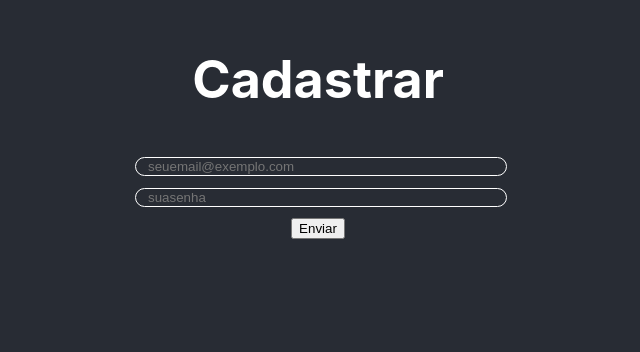
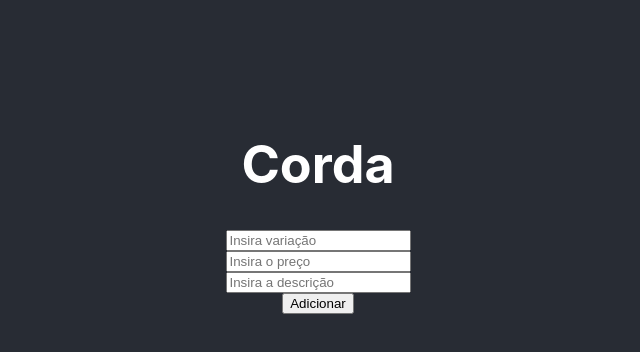
Before and after one commit to gabrielmadeira/7guitars, a React (Create React App) app in the folder frontend/: page / in a window 1280 px wide. Shown: the part 194-546 px from the top of the page, without its empty margins (322-962 px from the left). Built offline with nearby package versions, Linux system fonts and the light colour scheme.

Commit message:
Feat: admin page + redesign login e cadastro

```diff
--- a/frontend/src/App.css
+++ b/frontend/src/App.css
@@ -63,6 +63,23 @@
   color: white;
 }
 
+.variacoes {
+  width: 50vw;
+  padding: 10px;
+  min-width: 600px;
+  justify-content: space-between;
+  border: 1px solid white;
+  border-radius: 15px;
+}
+
+.deleteButton {
+  background: transparent;
+  border: 1px solid white;
+}
+
+.aligncenter {
+  align-items: center;
+}
 @keyframes App-logo-spin {
   from {
     transform: rotate(0deg);
--- a/frontend/src/App.js
+++ b/frontend/src/App.js
@@ -2,13 +2,14 @@ import logo from './logo.svg';
 import Test from './Test';
 import Login from './components/login';
 import Register from './components/register';
+import Admin from './components/admin';
 import './App.css';
 
 function App() {
   return (
     <div className="App">
       <header className="App-header">
-        < Register />
+        < Admin />
       </header>
     </div>
   );
--- /dev/null
+++ b/frontend/src/components/admin.js
@@ -0,0 +1,130 @@
+import React from "react";
+import Variacoes from "./variacoes";
+
+import { Component } from "react";
+
+class Admin extends Component {
+  constructor(props) {
+    super(props);
+    this.state = {
+      id: 0,
+      value: "",
+      price: "",
+      description: "",
+      postArray: [],
+      sorted: false,
+    };
+
+    this.handleChange = this.handleChange.bind(this);
+    this.handlePriceChange = this.handlePriceChange.bind(this);
+    this.handleDescriptionChange = this.handleDescriptionChange.bind(this);
+    this.handleKeyPress = this.handleKeyPress.bind(this);
+    this.pushTodo = this.pushTodo.bind(this);
+    this.deletePost = this.deletePost.bind(this);
+  }
+
+  handleChange(e) {
+    this.setState({ value: e.target.value });
+  }
+
+  handlePriceChange(e) {
+    this.setState({ price: e.target.value });
+  }
+
+  handleDescriptionChange(e) {
+    this.setState({ description: e.target.value });
+  }
+
+
+  handleKeyPress(e) {
+    if (e.key === "Enter") {
+      this.pushTodo();
+    }
+  }
+
+  pushTodo() {
+    if (this.state.value) {
+      const post = {
+        id: this.state.id,
+        text: this.state.value,
+        price : this.state.price,
+        description : this.state.description,
+        done: false,
+      };
+
+      this.state.postArray.unshift(post);
+      this.setState({
+        list: this.state.list,
+        value: "",
+        price: "",
+        description: "",
+        id: this.state.id + 1,
+      });
+    }
+  }
+
+  deletePost(postId) {
+    this.setState({
+      postArray: this.state.postArray.filter((post) => post.id !== postId),
+    });
+  }
+
+  render() {
+    return (
+      <div className="main">
+        <h1> Corda </h1>
+        <div className="Center">
+          <input
+            onKeyPress={this.handleKeyPress}
+            value={this.state.value}
+            onChange={this.handleChange}
+            className="input"
+            type="text"
+            id="input"
+            placeholder="Insira variação "
+            autocomplete="off"
+          ></input>
+
+          <input
+            onKeyPress={this.handleKeyPress}
+            value={this.state.price}
+            onChange={this.handlePriceChange}
+            className="input"
+            type="text"
+            id="input"
+            placeholder="Insira o preço "
+            autocomplete="off"
+          ></input>
+          <input
+            onKeyPress={this.handleKeyPress}
+            value={this.state.description}
+            onChange={this.handleDescriptionChange}
+            className="input"
+            type="text"
+            id="input"
+            placeholder="Insira a descrição "
+            autocomplete="off"
+          ></input>
+
+
+          <button className="button addButton" onClick={this.pushTodo}>
+            Adicionar
+          </button>
+        </div>
+
+        <div className="todoContainer">
+          <Variacoes
+            changeDone={this.changeDone}
+            deletePost={this.deletePost}
+            postList={this.state.postArray}
+          />
+        </div>
+
+          { /*
+          */ }
+      </div>
+    );
+  }
+}
+
+export default Admin;
--- a/frontend/src/components/login.js
+++ b/frontend/src/components/login.js
@@ -3,14 +3,12 @@ function Login() {
     <div className="loginContainer">
         <h1 > Login </h1>
 				<form className= "Center">
-					<label className="Center">
-						Email:
-						<input type="text" name="email" className = "login" />
-						Senha:
-						<input type="text" name="senha" className= "login"   />
+					<label   >
+              <input type="text" name="email" placeholder="seuemail@exemplo.com" className="login" />
+              <input type="password" name="senha" className="login" placeholder="suasenha"/>
 					</label>
 					<label>
-						<input type="submit" value="Henrique" />
+						<input type="submit" value="Enviar" />
 					</label>
 				</form>
     </div>
--- /dev/null
+++ b/frontend/src/components/variacoes.js
@@ -0,0 +1,37 @@
+import React from "react";
+import "../App.css";
+
+function Variacoes(obj) {
+  let postArray = obj.postList;
+  if (postArray && obj) {
+    const posts = postArray.map((x) => (
+      <div key={x.id} className="Center admin ">
+        <div className="flex variacoes">
+          <div className="varianteContainer">
+            <div className="flex aligncenter">
+              <h3> Nome:</h3>
+              <p> {x.text} </p>
+            </div>
+            <div className="flex aligncenter">
+              <h3> Preço: </h3>
+              <p> {x.price} </p>
+            </div>
+            <div className="flex aligncenter">
+              <h3> Descricao: </h3>
+              <p> {x.description} </p>
+            </div>
+          </div>
+          <button
+            onClick={() => obj.deletePost(x.id)}
+            className="deleteButton"
+          >
+            X
+          </button>
+        </div>
+      </div>
+    ));
+
+    return posts;
+  }
+}
+export default Variacoes;
```
